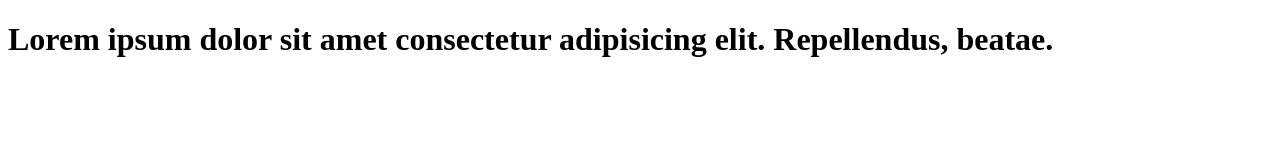
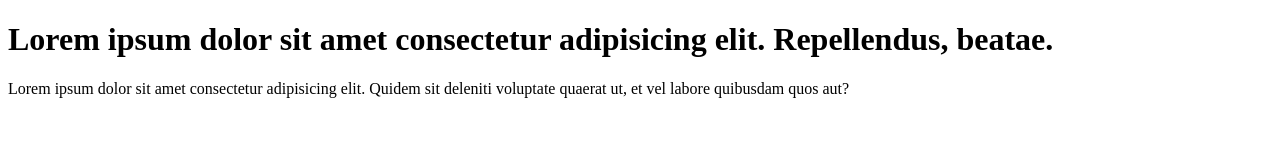
Before and after one commit to MuslaOpu/learn-git, a plain HTML site: page index.html in a window 1280 px wide. Drawn offline with Linux system fonts and the light colour scheme.

Commit message:
add paragraph to code

```diff
--- a/index.html
+++ b/index.html
@@ -10,5 +10,9 @@
       Lorem ipsum dolor sit amet consectetur adipisicing elit. Repellendus,
       beatae.
     </h1>
+    <p>
+      Lorem ipsum dolor sit amet consectetur adipisicing elit. Quidem sit
+      deleniti voluptate quaerat ut, et vel labore quibusdam quos aut?
+    </p>
   </body>
 </html>
```
